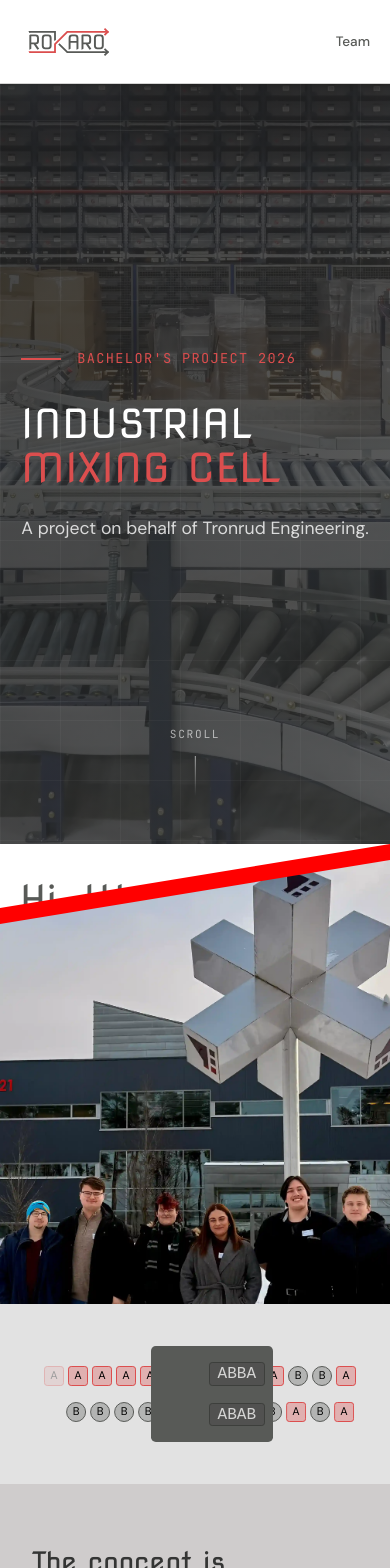
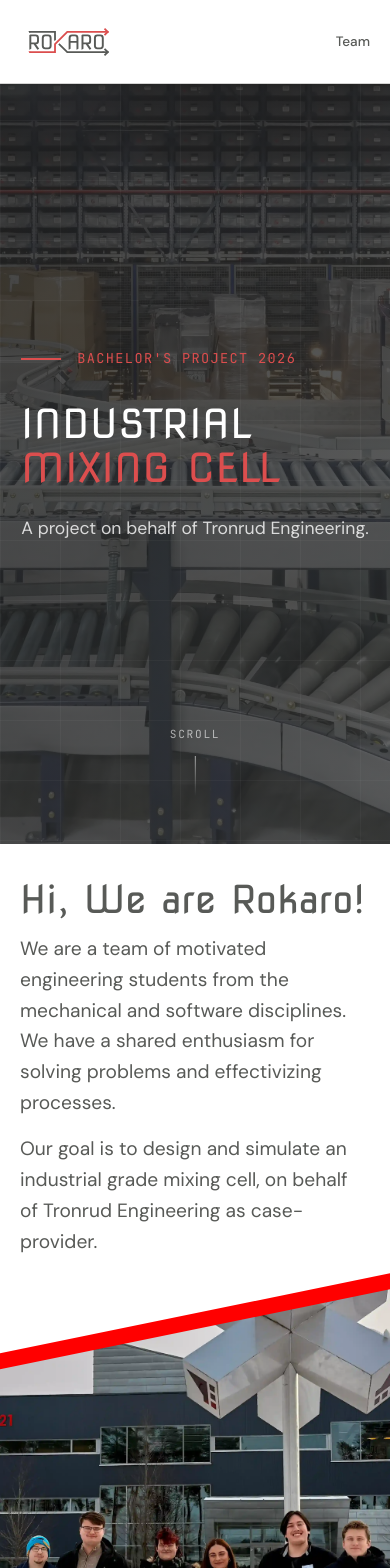
Before and after one commit to RokaroUSN/frontpage, a Vue app: page / in a window 390 px wide. Shown: the top 1568 px of the page. Built offline with nearby package versions, Linux system fonts and the light colour scheme.

Commit message:
fix the group into division

```diff
--- a/src/components/GroupIntroSection.vue
+++ b/src/components/GroupIntroSection.vue
@@ -4,19 +4,14 @@
 
 <template>
 <div class="main-row">
-  <!-- Having it overlay to have left part respect margins, a bit clunky tho -->
-  <div class="content-overlay container">
+  <div class="text-side">
     <div class="content">
       <h3>Hi, We are Rokaro!</h3>
       <p>We are a team of motivated engineering students from the mechanical and software disciplines. We have a shared enthusiasm for solving problems and effectivizing processes.</p>
       <p>Our goal is to design and simulate an industrial grade mixing cell, on behalf of Tronrud Engineering as case-provider.</p>
     </div>
-    <div class="mock-picture"></div>
   </div>
-  <div class="mock-content">
-
-  </div>
-  <div class="border-container">
+  <div class="image-side">
     <picture>
       <source media="(max-width: 600px)" srcset="/public/gruppebilde-te-cropped-xs-mobile.webp" />
       <img src="/public/gruppebilde-te-widecrop-website-short.webp" alt="Group photo showing members of Rokaro" />
@@ -26,8 +21,21 @@
 </template>
 
 <style scoped lang="scss">
+.main-row {
+  display: flex;
+}
+
+.text-side {
+  flex: 2;
+  // Replicate .container's left margin + padding so text aligns with other sections
+  padding-left: max(2rem, calc((100vw - 1200px) / 2 + 2rem));
+  padding-right: 2rem;
+  display: flex;
+  align-items: center;
+}
+
 .content {
-  padding-top: 2rem;
+  padding: 3rem 0;
 
   h3 {
     font-family: var(--font-display);
@@ -39,77 +47,64 @@
   }
 }
 
-.main-row {
-  display: flex;
-  flex-direction: row;
+.image-side {
+  flex: 3;
   position: relative;
+  // Ensure a reasonable minimum even if text is very short
+  min-height: 300px;
 
-  .content-overlay {
-    display: flex;
-    flex-direction: row;
-    top:0;
-    bottom: 0;
-    left: 0;
-    right: 0;
-
-    .content {
-      flex: 2;
-    }
-
-    .mock-picture {
-      flex: 3;
-    }
+  &::before {
+    content: '';
+    position: absolute;
+    inset: 0;
+    background-color: red;
+    clip-path: polygon(30% 0, 100% 0, 100% 100%, 0 100%);
   }
 
-  .container {
+  img {
+    display: block;
     position: absolute;
-  }
-
-  .mock-content {
-    flex: 2;
-  }
-  .border-container {
-    background-color: red;
+    inset: 0;
+    width: 100%;
+    height: 100%;
+    object-fit: cover;
+    object-position: 60% 50%;
     clip-path: polygon(30% 0, 100% 0, 100% 100%, 0 100%);
-    flex: 3;
-    img {
-      display: block;
-      width: 100%;
-      height: 100%;
-      margin-left: 20px;
-      object-fit: cover;
-      object-position: 75% 50%;
-      clip-path: polygon(30% 0, 100% 0, 100% 100%, 0 100%);
-    }
+    margin-left: 20px;
   }
 }
 
-@media screen and (max-width: 600px) {
+@media screen and (max-width: 768px) {
+  .text-side {
+    padding-left: 1.25rem;
+    padding-right: 1.25rem;
+  }
+}
+
+@media screen and (max-width: 800px) {
+  .main-row {
+    flex-direction: column;
+  }
 
   .content {
-
+    padding: 2rem 0 0 0;
     h3 {
       font-size: 2.4rem;
     }
   }
-  .main-row {
-    display: flex;
-    flex-direction: column;
 
-    div {
+  .image-side {
+    min-height: 350px;
+
+    &::before {
+      clip-path: polygon(0 5rem, 100% 0, 100% 100%, 0 100%);
     }
-    .border-container {
-      background-color: red;
-      clip-path: polygon(0 4rem, 100% 0, 100% 100%, 0 100%);
-      img {
-        display: block;
-        width: 100%;
-        margin-top: 1rem;
-        margin-left: 0;
-        object-fit: cover;
-        object-position: 75% 50%;
-        clip-path: polygon(0 4rem, 100% 0, 100% 100%, 0 100%);
-      }
+
+    img {
+      margin-left: 0;
+      margin-top: 1rem;
+      clip-path: polygon(0 5rem, 100% 0, 100% 100%, 0 100%);
+      object-position: 50% 100%;
     }
   }
 }
```
